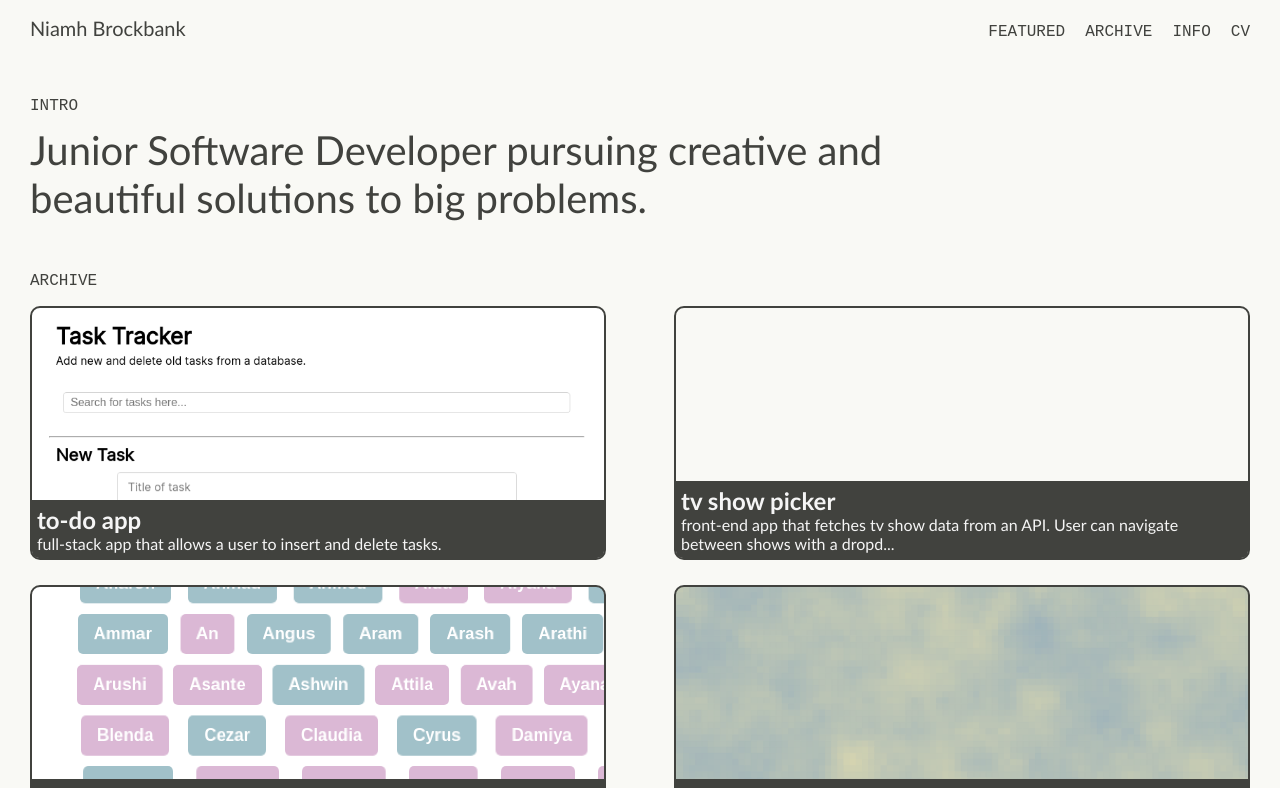
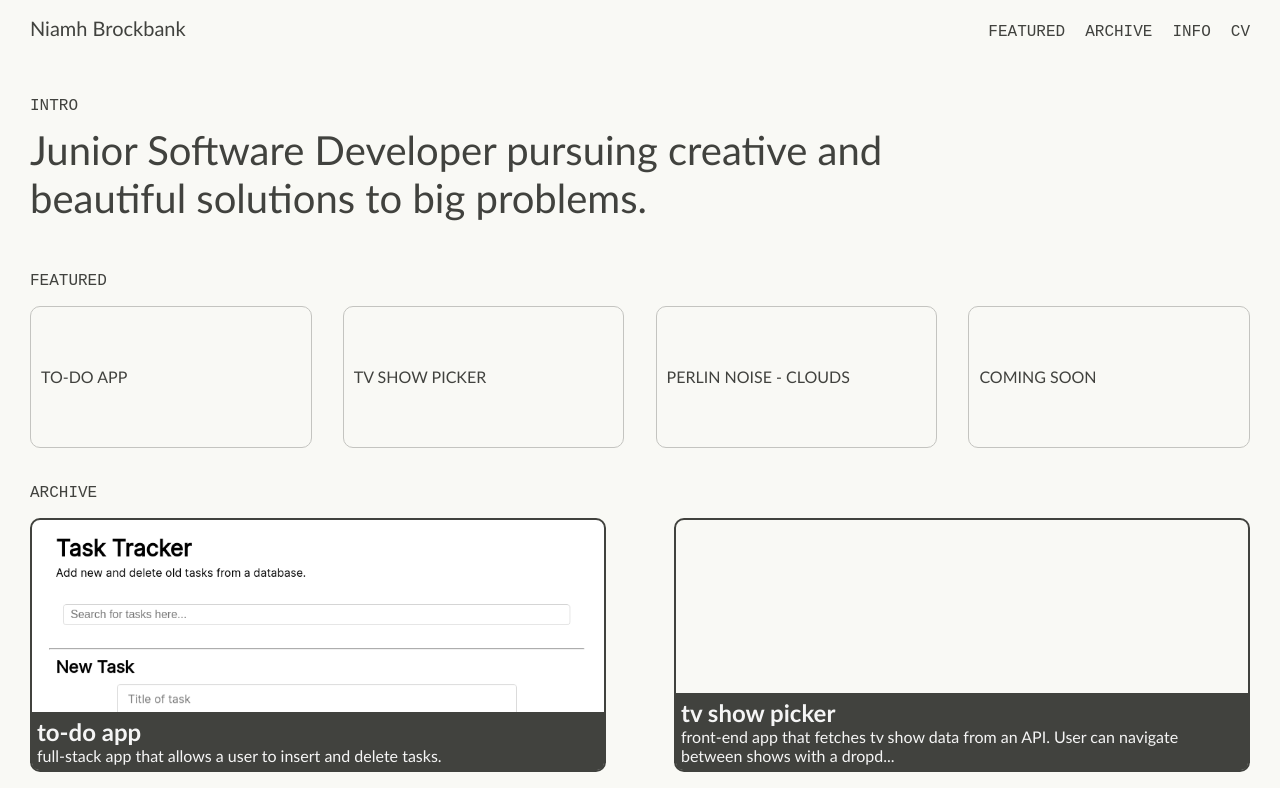
Before and after one commit to niamhbrockbank/portfolio, a React (Create React App) app: page / in a window 1280 px wide. Shown: the top 788 px of the page. Built offline with nearby package versions, Linux system fonts and the light colour scheme.

Commit message:
Add feature section back in

```diff
--- a/src/components/ProjectsSection.tsx
+++ b/src/components/ProjectsSection.tsx
@@ -1,11 +1,11 @@
 import Archive from "./Archive";
-// import FeaturedProjects from "./FeaturedProjects";
+import FeaturedProjects from "./FeaturedProjects";
 import projectsArchive from "./projectsArchive.json";
 
 export default function ProjectsSection(): JSX.Element {
   return (
     <>
-      {/* <FeaturedProjects projectsArchive={projectsArchive} /> */}
+      <FeaturedProjects projectsArchive={projectsArchive} />
       <Archive projectsArchive={projectsArchive} />
     </>
   );
```
